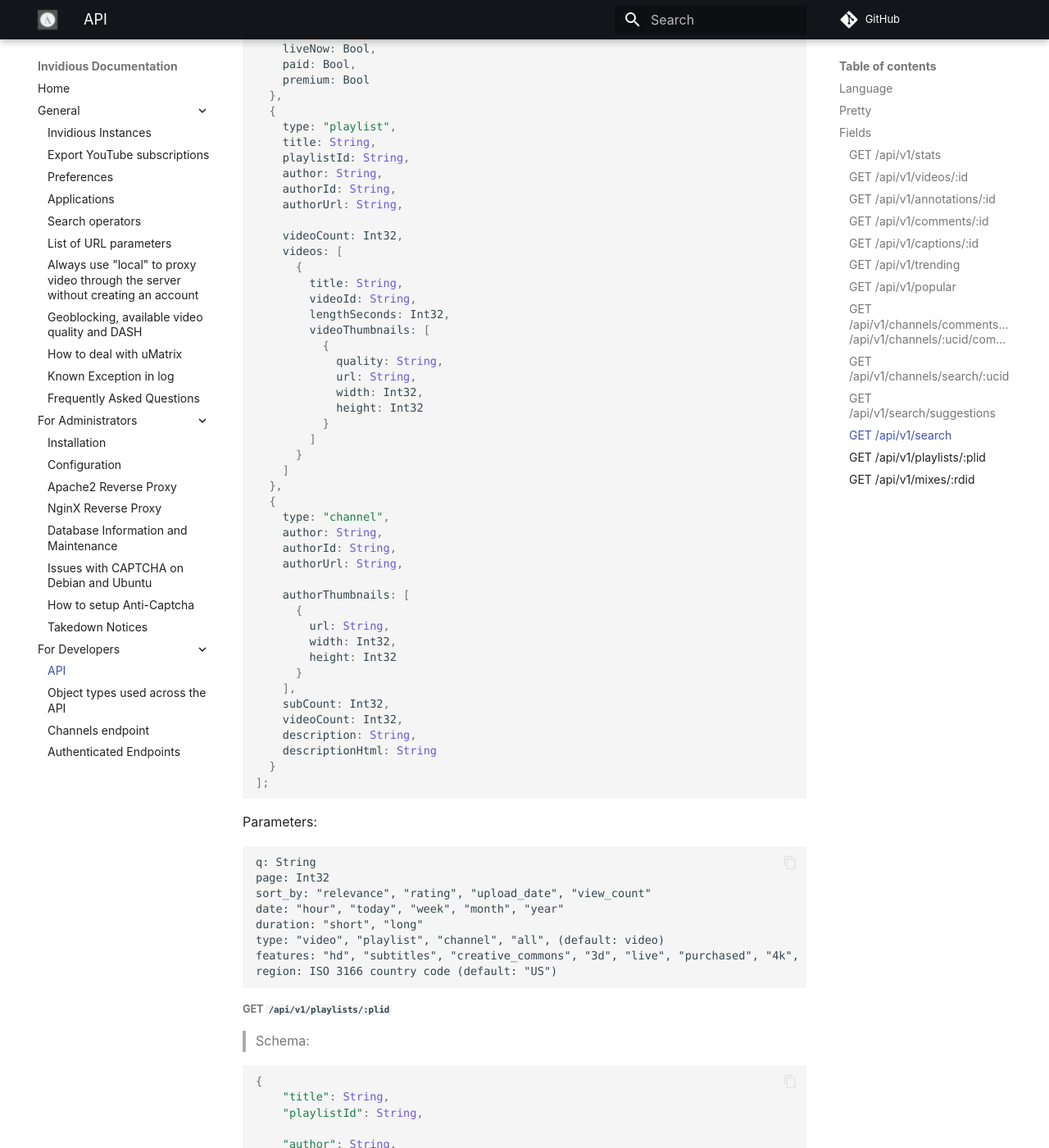
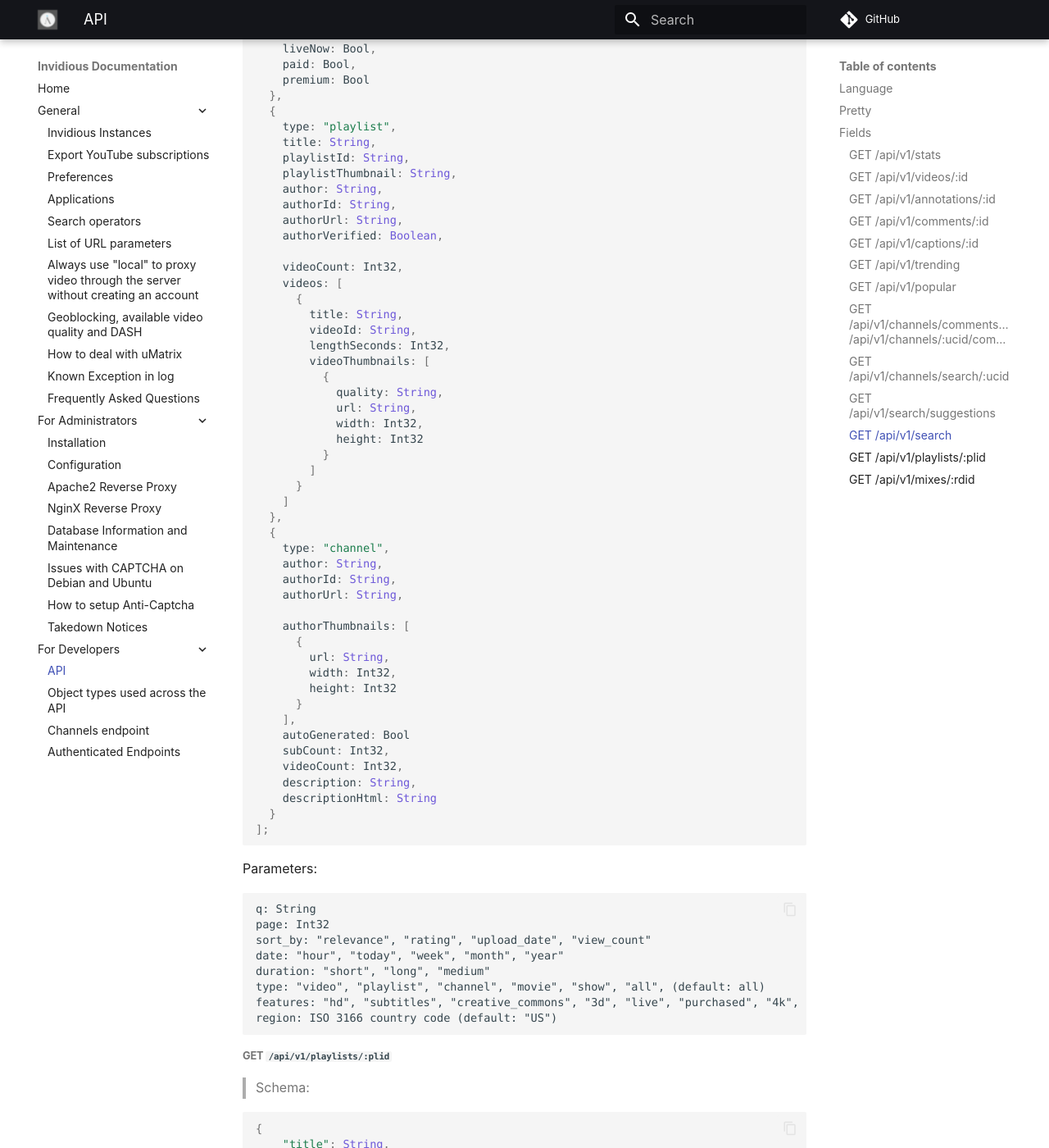
Before and after one commit to iv-org/documentation, an MkDocs documentation site: the page built from docs/api.md, in a window 1280 px wide and 1400 px high, scrolled down 10375 px. Shown: the whole window at 82% size. Built offline with MkDocs 1.6.1 and Material for MkDocs 9.7.7, drawn with Linux system fonts in a browser that asks for light colours; comment, search, counter and statistics services are not loaded.

Commit message:
Update search api docs

````diff
--- a/docs/api.md
+++ b/docs/api.md
@@ -550,9 +550,11 @@ q: String
     type: "playlist",
     title: String,
     playlistId: String,
+    playlistThumbnail: String,
     author: String,
     authorId: String,
     authorUrl: String,
+    authorVerified: Boolean,
 
     videoCount: Int32,
     videos: [
@@ -584,6 +586,7 @@ q: String
         height: Int32
       }
     ],
+    autoGenerated: Bool
     subCount: Int32,
     videoCount: Int32,
     description: String,
@@ -599,9 +602,9 @@ q: String
 page: Int32
 sort_by: "relevance", "rating", "upload_date", "view_count"
 date: "hour", "today", "week", "month", "year"
-duration: "short", "long"
-type: "video", "playlist", "channel", "all", (default: video)
-features: "hd", "subtitles", "creative_commons", "3d", "live", "purchased", "4k", "360", "location", "hdr" (comma separated: e.g. "&features=hd,subtitles,3d,live")
+duration: "short", "long", "medium"
+type: "video", "playlist", "channel", "movie", "show", "all", (default: all)
+features: "hd", "subtitles", "creative_commons", "3d", "live", "purchased", "4k", "360", "location", "hdr", "vr180" (comma separated: e.g. "&features=hd,subtitles,3d,live")
 region: ISO 3166 country code (default: "US")
 ```
 
````
